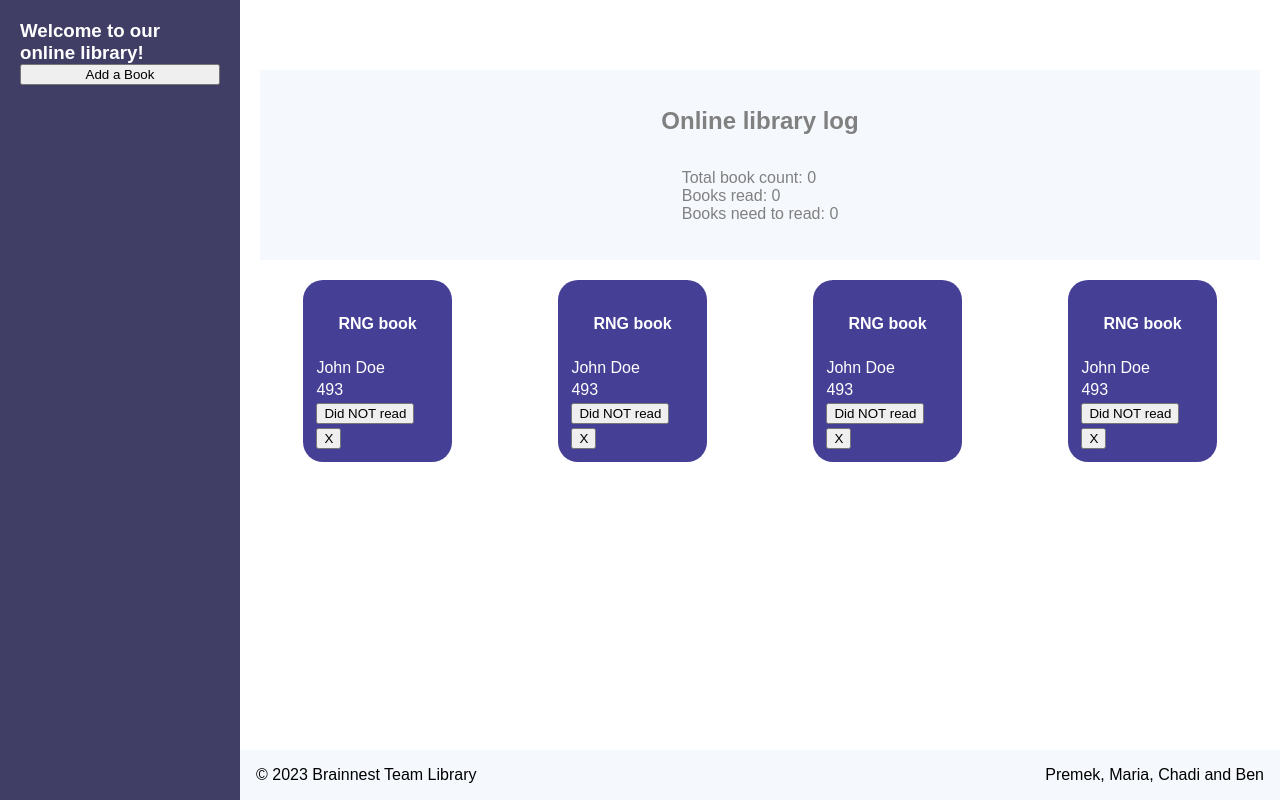
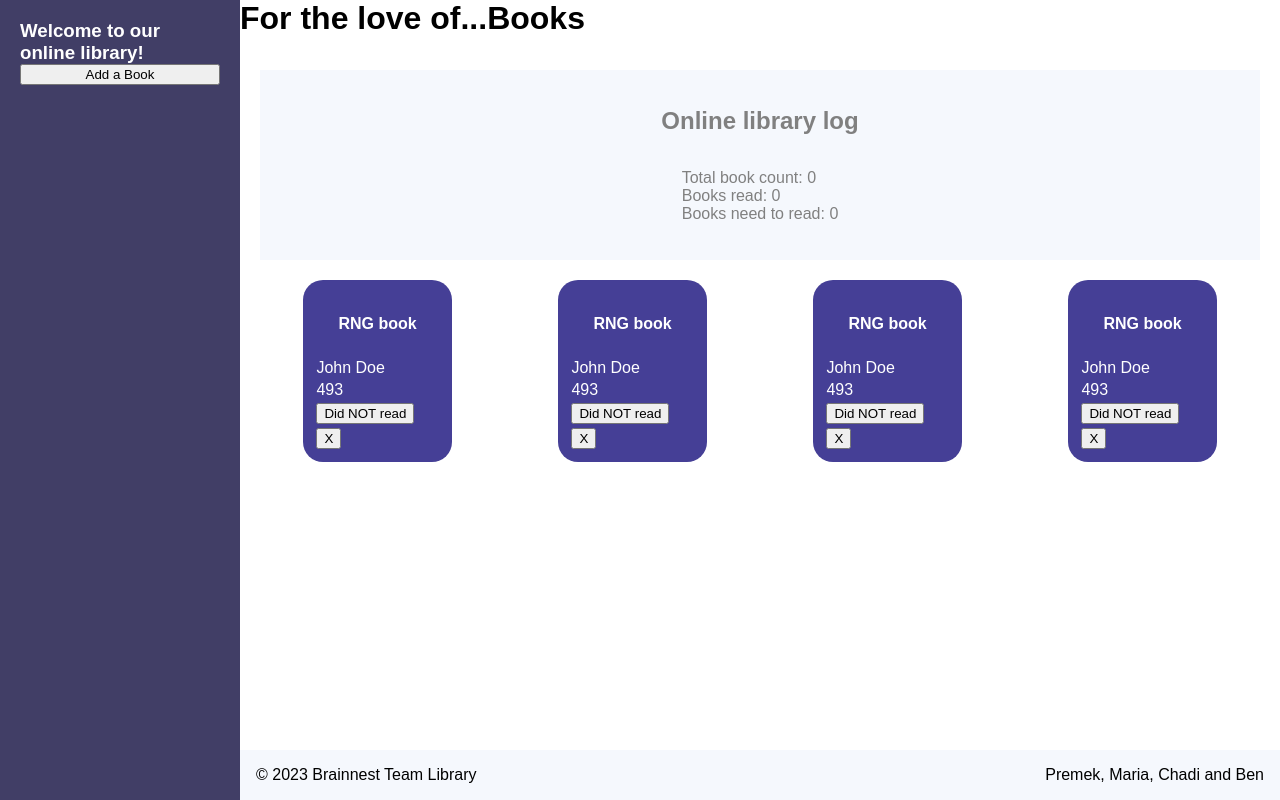
Before and after one commit to chadikoberssy/Brainnest-Book-Library, a plain HTML site: page index.html in a window 1280 px wide. Drawn offline with Linux system fonts and the light colour scheme.

Commit message:
added header

```diff
--- a/index.html
+++ b/index.html
@@ -11,6 +11,10 @@
 </head>
 <body>
   <div class="grid-container">
+
+    <header>
+      <h1>For the love of...Books</h1>
+    </header>
 
     <aside class="sidebar">
       <h3>Welcome to our online library!</h3>
```
